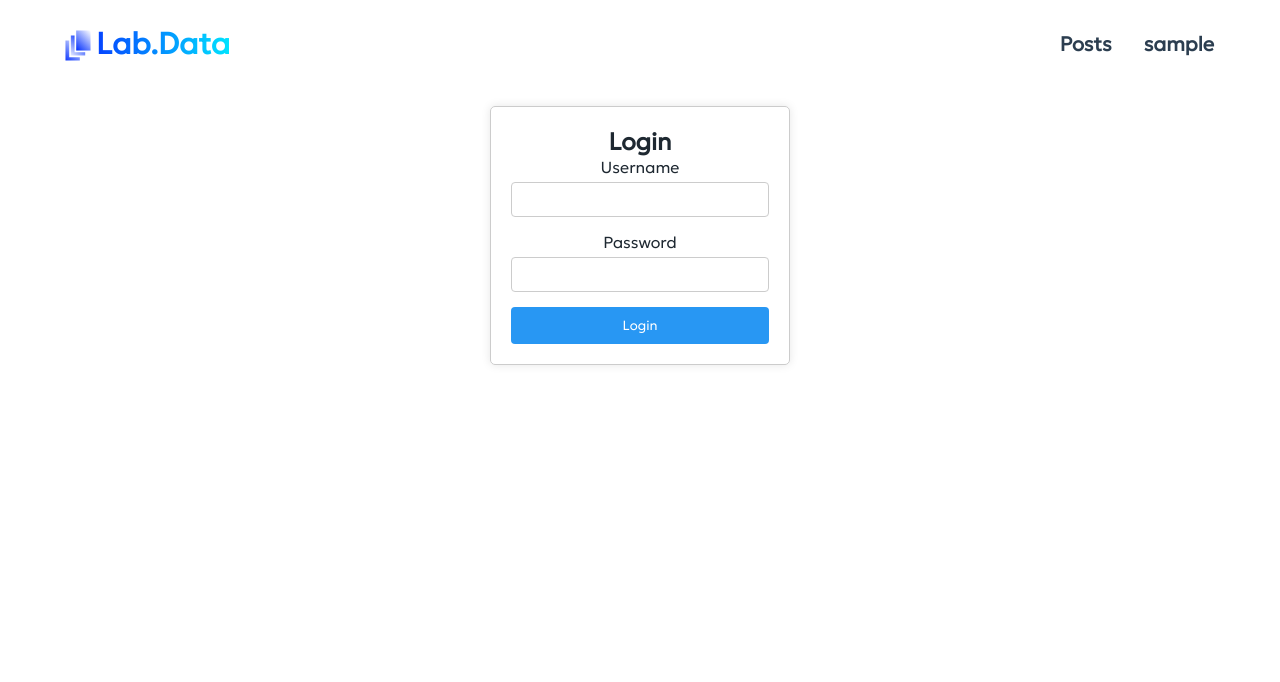
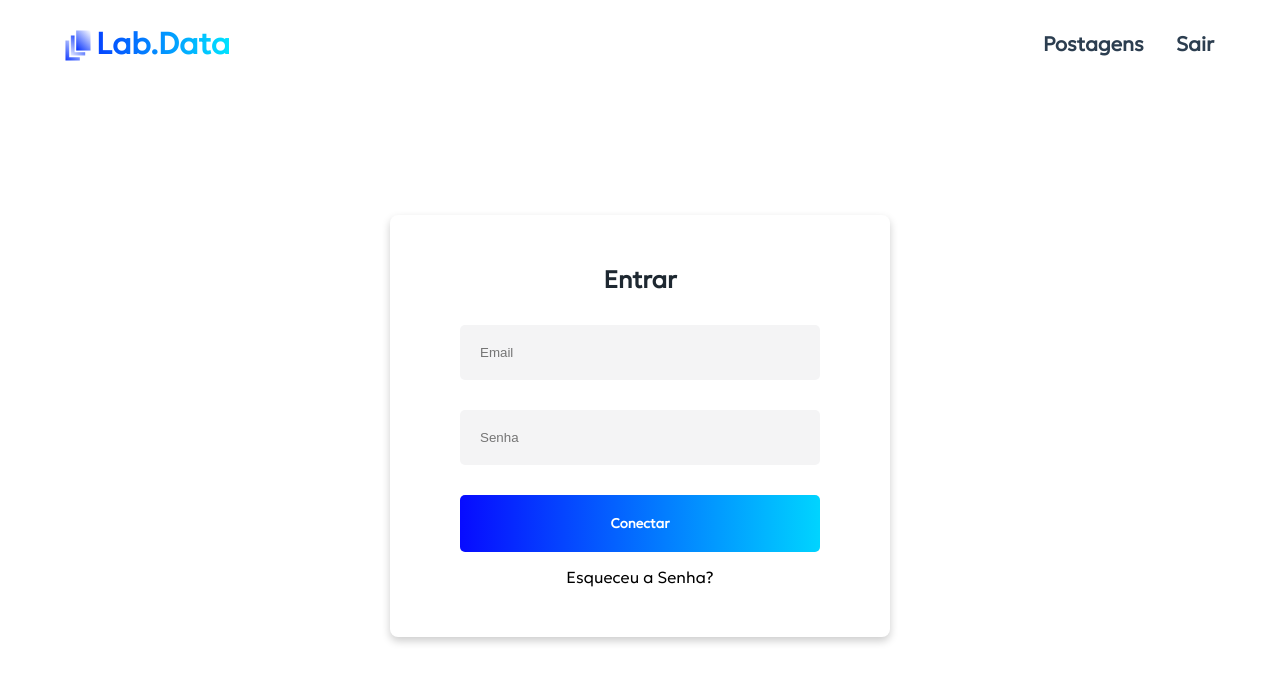
Before and after one commit to Cocottinha/lab-data, a Vue app: page /login in a window 1280 px wide. Shown: the top 682 px of the page. Built offline with nearby package versions, Linux system fonts and the light colour scheme; sample sign-in values are in the browser's storage.

Commit message:
remolded login, posts and nav

```diff
--- a/src/App.vue
+++ b/src/App.vue
@@ -8,9 +8,9 @@
     </router-link>
 
     <div class="bar">
-      <router-link to="/posts" class="item">Posts</router-link>
-      <router-link to="/login" class="item" v-if="!loggedIn">Login</router-link>
-      <a @click="showModal = true" class="profile" v-if="loggedIn">{{ username }}</a>
+      <router-link to="/posts" class="item">Postagens</router-link>
+      <router-link to="/login" class="item" v-if="!loggedIn">Entrar</router-link>
+      <a @click="showModal = true" class="profile" v-if="loggedIn">Sair</a>
     </div>
 
     <ConfirmationModal :isOpen="showModal" :onConfirm="handleLogout" :onCancel="cancelLogout" />
--- a/src/components/ConfirmationModal.vue
+++ b/src/components/ConfirmationModal.vue
@@ -1,11 +1,11 @@
 <template>
   <div class="modal-overlay" v-if="isOpen">
     <div class="modal">
-      <h3>Confirm Logout</h3>
-      <p>Are you sure you want to log out?</p>
+      <h3>Sair</h3>
+      <p>Tem certeza que deseja sair?</p>
       <div class="modal-buttons">
-        <button @click="confirmLogout">Yes, Logout</button>
-        <button @click="cancelLogout">Cancel</button>
+        <button @click="confirmLogout">Sim, Sair</button>
+        <button @click="cancelLogout">Cancelar</button>
       </div>
     </div>
   </div>
@@ -72,9 +72,17 @@ export default {
 }
 
 button {
-  margin: 0 10px;
-  padding: 5px;
-  border-radius: 5px;
-  cursor: pointer;
+  padding: 10px;
+    background-color: dimgrey;
+    color: white;
+    font-weight: bold;
+    border: none;
+    border-radius: 5px;
+    cursor: pointer;
+    margin: 5px;
+    transition: 0.5s ease;
+}
+button:hover{
+  background-color: red;
 }
 </style>
--- a/src/components/LoginComponent.vue
+++ b/src/components/LoginComponent.vue
@@ -1,18 +1,19 @@
 <template>
-  <div class="login-container">
-    <h2>Login</h2>
-    <form @submit.prevent="handleLogin">
-      <div class="form-group">
-        <label for="username">Username</label>
-        <input type="text" id="username" v-model="username" required />
-      </div>
-      <div class="form-group">
-        <label for="password">Password</label>
-        <input type="password" id="password" v-model="password" required />
-      </div>
-      <button type="submit">Login</button>
-      <p v-if="errorMessage" class="error">{{ errorMessage }}</p>
-    </form>
+  <div class="main">
+    <div class="login-container">
+      <h2>Entrar</h2>
+      <form @submit.prevent="handleLogin">
+        <div class="form-group">
+          <input type="text" id="username" placeholder="Email" v-model="username" required />
+          <input type="password" id="password" placeholder="Senha" v-model="password" required />
+        </div>
+        <button type="submit">Conectar</button>
+
+        <p v-if="errorMessage" class="error">{{ errorMessage }}</p>
+        <a href="/forgot-password">Esqueceu a Senha?</a>
+
+      </form>
+    </div>
   </div>
 </template>
 
@@ -47,12 +48,12 @@ export default {
           const name = response.data.Dados.nome;
           this.login({ token, name });
           router.push(this.$route.query.redirect || '/');
-          this.errorMessage = "Connecting ..."
+          this.errorMessage = "Conectando ..."
         } else {
-          this.errorMessage = 'Invalid username or password.';
+          this.errorMessage = 'Usuário ou senha incorretos!';
         }
       } catch (err) {
-        this.errorMessage = err.message || 'An error occurred during login.';
+        this.errorMessage = err.message || 'Ocorreu um erro durante a conexão.';
       }
     },
   },
@@ -60,16 +61,28 @@ export default {
 </script>
 
 <style scoped>
+.main {
+  display: flex;
+  align-items: center;
+  justify-content: center;
+  height: 80vh; /* Full viewport height */
+  margin: 0 auto; /* Ensure no extra margin is added */
+}
+
 .login-container {
-  width: 300px;
-  margin: auto;
-  padding: 20px;
-  border: 1px solid #ccc;
-  border-radius: 5px;
-  box-shadow: 0 0 10px rgba(0, 0, 0, 0.1);
+  width: 100%;
+  max-width: 500px; /* Set a max-width instead of fixed width */
+  padding: 50px;
+  display: flex;
+  flex-direction: column;
+  text-align: center;
+  background-color: #ffffff; /* Add background if needed */
+  box-shadow: 0px 4px 8px rgba(0, 0, 0, 0.2); /* Optional shadow for better visibility */
+  border-radius: 8px; /* Optional rounded corners */
 }
 
 .form-group {
+  margin-top: 15px;
   margin-bottom: 15px;
 }
 
@@ -79,20 +92,27 @@ label {
 }
 
 input {
-  width: 100%;
-  padding: 8px;
-  border: 1px solid #ccc;
-  border-radius: 4px;
+  width: 90%;
+  padding: 20px;
+  margin: 15px;
+  border-radius: 5px;
+  border: 1px black;
+  outline: 1px black;
+  background-color: #f4f4f5;
+  color: var(black);
+  font-family: Arial, Helvetica, sans-serif;
 }
 
 button {
-  width: 100%;
-  padding: 10px;
-  background-color: #2897f3;
-  color: white;
+  width: 90%;
+  padding: 20px;
+  background: linear-gradient(90deg, var(--labcolor) 0%, rgba(0, 212, 255, 1) 100%);
+  color: var(--bg);
+  font-weight: bold;
   border: none;
-  border-radius: 4px;
+  border-radius: 5px;
   cursor: pointer;
+  margin-bottom: 15px;
 }
 
 button:hover {
@@ -103,4 +123,8 @@ button:hover {
   color: red;
   margin-top: 10px;
 }
+a{
+  text-decoration: none;
+  color: black;
+}
 </style>
--- a/src/views/HomeView.vue
+++ b/src/views/HomeView.vue
@@ -40,15 +40,15 @@ export default {
 
 <style scoped lang="scss">
 .container {
+    place-items: center;
+    margin: 0 auto ;
     display: flex;
     gap: 50px;
     flex-direction: row;
     padding-top: 100px;
     padding-right: 30px;
-    width: 1340px;
-    @media (max-width: 970px) {
-
-    }
+    width: 1440px;
+    height: 65vh;
 }
 h4{
     text-align: left;
@@ -69,7 +69,6 @@ h4{
     text-align: left;
     margin-left: 40px;
 }
-
 .desc {
     font-size: 22px;
     margin-left: 40px;
@@ -77,7 +76,6 @@ h4{
     text-align: justify;
     padding-right: 40px;
 }
-
 .brands {
     width: 100%;
     display: flex;
@@ -103,7 +101,7 @@ h4{
     border-radius: 20px;
     box-shadow: 0.1rem 0.1rem 0.5rem gray;
     height: 450px;
-    max-width: 650px;
+   width: 650px;
     object-fit:cover ;
 }
 
@@ -154,7 +152,7 @@ h4{
     .heroImg {
         object-fit: cover;
         width: 980px;
-        height: 580px;
+        height: 680px;
     }
 }
 @media (max-width: 1700px) {
--- a/src/views/LoginView.vue
+++ b/src/views/LoginView.vue
@@ -1,5 +1,5 @@
 <template>
-    <div id="app">
+    <div class="main">
       <LoginComponent />
     </div>
   </template>
@@ -16,5 +16,10 @@
   </script>
 
   <style>
-  /* Add global styles if needed */
+    .main{
+      display: flex;
+      place-items: center;
+      margin: 0 auto;
+    }
+
   </style>
--- a/src/views/PostView.vue
+++ b/src/views/PostView.vue
@@ -160,6 +160,7 @@ export default {
   padding: 0px;
   gap: 50px;
   margin: 0 auto;
+  width: 1400px;
 }
 
 .imgContainer {
--- a/src/views/PostsView.vue
+++ b/src/views/PostsView.vue
@@ -101,8 +101,9 @@ $bgColor: rgb(250 250 250);
   grid-template-columns: repeat(4, 1fr);
   margin-top: 4%;
   gap: 50px;
-  padding-left: 50px;
+  padding-left: 0px;
   margin-bottom: 50px;
+  place-items: center;
 }
 .imgCard {
   width: 320px;
@@ -156,8 +157,10 @@ box-shadow: 3px 3px 9px 1px rgba(0,0,0,0.5);
     grid-template-columns: repeat(2, 1fr);
   }
 }
-@media (max-width: 960px){
+@media (max-width: 840px){
   .grid{
+    place-items: center;
+    padding-left: 0px;
     grid-template-columns: repeat(1, 1fr);
   }
 }
```
